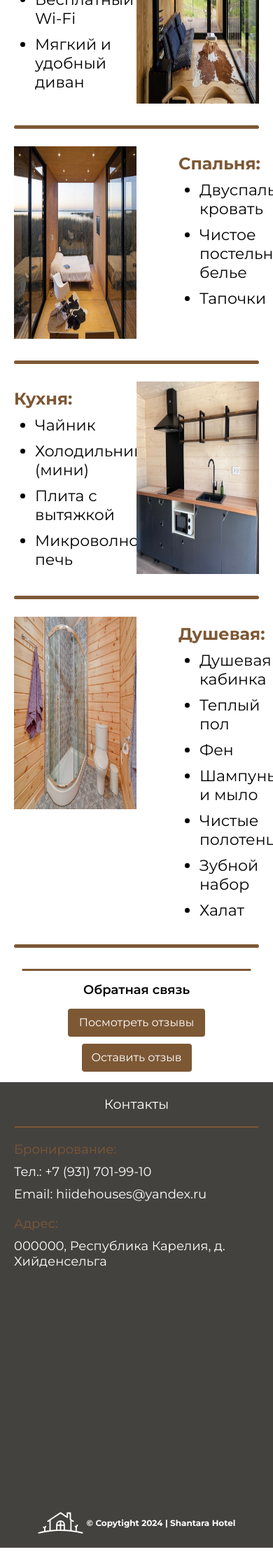
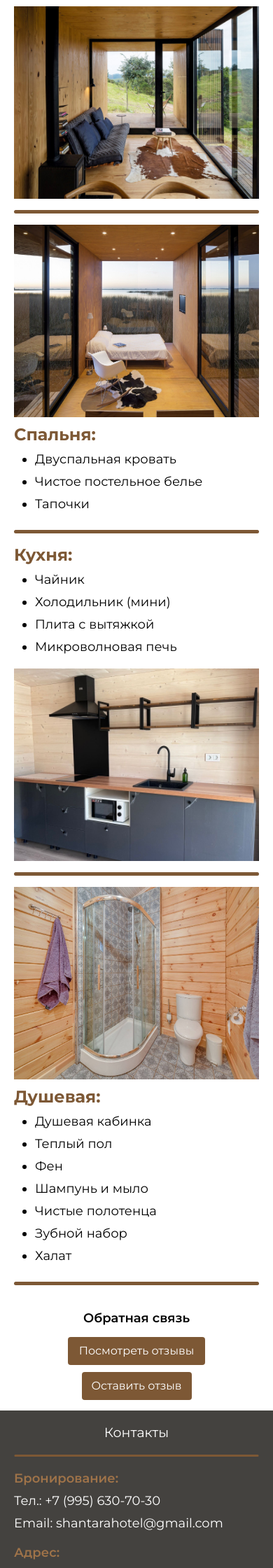
Before and after one commit to exPriceD/ShantaraHotel, a Python web app: template frontend/templates/index.html in a window 390 px wide. Shown: the part 1760-4000 px from the top of the page at 70% size. Before the commit the page ends 3971 px from the top, so only its background shows below. Run offline with Jinja, Linux system fonts and the light colour scheme; the template is opened without the code that fills it, so the values that code supplies are empty; some libraries are stand-ins or nearby versions.

Commit message:
[feet]: Added adaptive for rooms block

```diff
--- a/frontend/static/css/index.css
+++ b/frontend/static/css/index.css
@@ -947,9 +947,9 @@ li .img {
 .h2 {
     margin: 0;
     font-size: 22px;
-    font-weight: 400;
+    font-weight: 600;
     font-family: inherit;
-    color: #7d5835;
+    color: #9f7349;
 }
 
 .email,
@@ -1004,7 +1004,6 @@ li .img {
 }
 
 .refrigerator-symbol-parent {
-    width: 271px;
     gap: 40px;
     min-width: 271px;
 }
@@ -1112,6 +1111,60 @@ li .img {
     width: 600px;
 }
 
+.komnats {
+    flex-direction: column;
+    width: 1150px;
+    gap: 25px
+}
+
+.komnats-descriptions {
+    text-align: left;
+    font-size: 22px;
+}
+
+.komnats-descriptions h5 {
+    color: #7d5835;
+    font-size: 24px;
+    margin: 10px 0 10px 0;
+}
+
+.komnats-descriptions ul {
+    padding-inline-start: 30px;
+    margin: 10px 0 10px 0;
+}
+
+.komnats-descriptions li {
+    margin: 10px 0 5px 0;
+}
+
+.line {
+    width: 100%;
+    height: 5px;
+    background-color: #7d5835;
+    border-radius: 5px;
+}
+
+.desc-image {
+    width: 50%;
+}
+
+.desc-text {
+    width: 50%;
+}
+
+.upper {
+    display: none;
+}
+.down {
+    display: flex;
+}
+
+.rooms {
+    display: flex; flex-direction: row; width: 100%; justify-content: center;
+}
+.div-list {
+    padding-left: 60px;
+}
 @media screen and (max-width: 1200px) {
     .description,
     .images {
@@ -1126,8 +1179,42 @@ li .img {
     .frame-group {
         gap: 33px;
     }
-}
-
+    .desc-text {
+        width: 40%;
+    }
+}
+@media screen and (max-width: 1090px) {
+    .rooms {
+        flex-direction: column;
+        align-items: center;
+    }
+    .div-list {
+        padding-left: 0;
+    }
+    .desc-image {
+        display: flex;
+        justify-content: center;
+        width: 100%;
+    }
+    .desc-text {
+        display: flex;
+        width: 575px;
+    }
+
+    .komnats-descriptions h5 {
+        margin: 0 0 10px 0;
+    }
+
+    .frame-group {
+        gap: 15px;
+    }
+    .ul-list {
+        font-size: 18px;
+    }
+    .rooms {
+        gap: 10px;
+    }
+}
 @media screen and (max-width: 1050px) {
     .shantara-hotel {
         font-size: 40px;
@@ -1146,6 +1233,12 @@ li .img {
     }
 }
 
+@media screen and (max-width: 1000px) {
+    .slider-image {
+        height: 400px;
+        width: 600px;
+    }
+}
 @media screen and (max-width: 750px) {
 
 
@@ -1186,10 +1279,6 @@ li .img {
         gap: 16px;
     }
 
-    .refrigerator-symbol-parent {
-        flex: 1;
-    }
-
     .bathroom-icons {
         flex-wrap: wrap;
         gap: 20px;
@@ -1212,6 +1301,9 @@ li .img {
         height: 350px;
         width: 500px;
     }
+    .desc-text {
+        width: 500px;
+    }
 }
 
 @media screen and (max-width: 540px) {
@@ -1231,6 +1323,11 @@ li .img {
         gap: 15px;
     }
 
+    .desc-text {
+        justify-content: flex-start;
+        width: 400px;
+    }
+
     .frame-parent {
         gap: 133px;
     }
@@ -1298,6 +1395,10 @@ li .img {
 
     .main {
         gap: 15px;
+    }
+    .desc-text {
+        justify-content: flex-start;
+        width: 350px;
     }
 }
 
@@ -2052,53 +2153,6 @@ li .img {
     background-color: #fb6c6c;
 }
 
-.komnats {
-    flex-direction: column;
-    width: 1150px;
-    gap: 25px
-}
-
-.komnats-descriptions {
-    text-align: left;
-    font-size: 22px;
-}
-
-.komnats-descriptions h5 {
-    color: #7d5835;
-    font-size: 24px;
-    margin: 10px 0 10px 0;
-}
-
-.komnats-descriptions ul {
-    padding-inline-start: 30px;
-    margin: 10px 0 10px 0;
-}
-
-.komnats-descriptions li {
-    margin: 10px 0 5px 0;
-}
-
-.line {
-    width: 100%;
-    height: 5px;
-    background-color: #7d5835;
-    border-radius: 5px;
-}
-
-.desc-image {
-    width: 50%;
-}
-
-.desc-text {
-    width: 50%;
-}
-
-.upper {
-    display: none;
-}
-.down {
-    display: flex;
-}
 
 @media screen and (max-width: 850px) {
     .frame-parent1 {
--- a/frontend/templates/index.html
+++ b/frontend/templates/index.html
@@ -32,7 +32,7 @@
                 </div>
                 <div class="phone">
                     <img class="feather-icons-phone-call" alt="" src="../static/public/feather-icons--phonecall.svg"/>
-                    <b class="b">+7 (931) 701-99-10</b>
+                    <b class="b">+7 (995) 630-70-30</b>
                 </div>
             </header>
             <div class="name">
@@ -111,30 +111,30 @@
         </div>
         <div class="frame-group komnats">
             <div class="line"></div>
-            <div style="display: flex; flex-direction: row; width: 100%">
+            <div class="rooms">
                 <div class="komnats-descriptions desc-text">
                     <div>
                         <h5>Гостиная:</h5>
-                        <ul>
+                        <ul class="ul-list">
                             <li>Современный телевизор</li>
                             <li>Бесплатный Wi-Fi</li>
                             <li>Мягкий и удобный диван</li>
                         </ul>
                     </div>
                 </div>
-                <div class="komnats-descriptions desc-text">
-                    <img class="slider-image" src="../static/public/gost.jpg" alt="" style="width: 100%">
+                <div class="komnats-descriptions desc-image">
+                    <img class="slider-image" src="../static/public/gost.jpg" alt="" style="max-width: 575px;">
                 </div>
             </div>
             <div class="line"></div>
-            <div style="display: flex; flex-direction: row; width: 100%">
+            <div class="rooms">
                 <div class="komnats-descriptions desc-image">
-                    <img class="slider-image" src="../static/public/spal.jpg" alt="" style="width: 100%">
+                    <img class="slider-image" src="../static/public/spal.jpg" alt="" style="max-width: 575px;">
                 </div>
                 <div class="komnats-descriptions desc-text">
-                    <div style="padding-left: 60px">
+                    <div class="div-list">
                         <h5>Спальня:</h5>
-                        <ul>
+                        <ul class="ul-list">
                             <li>Двуспальная кровать</li>
                             <li>Чистое постельное белье</li>
                             <li>Тапочки</li>
@@ -143,11 +143,11 @@
                 </div>
             </div>
             <div class="line"></div>
-            <div style="display: flex; flex-direction: row; width: 100%">
+            <div class="rooms">
                 <div class="komnats-descriptions desc-text">
                     <div>
                         <h5>Кухня:</h5>
-                        <ul>
+                        <ul class="ul-list">
                             <li>Чайник</li>
                             <li>Холодильник (мини)</li>
                             <li>Плита с вытяжкой</li>
@@ -156,18 +156,18 @@
                     </div>
                 </div>
                 <div class="komnats-descriptions desc-image">
-                    <img class="slider-image" src="../static/public/kitchen.jpg" alt="" style="width: 100%">
+                    <img class="slider-image" src="../static/public/kitchen.jpg" alt="" style="max-width: 575px;">
                 </div>
             </div>
             <div class="line"></div>
-            <div style="display: flex; flex-direction: row; width: 100%">
+            <div class="rooms">
                 <div class="komnats-descriptions desc-image">
-                    <img class="slider-image" src="../static/public/bathroom.jpg" alt="" style="width: 100%">
+                    <img class="slider-image" src="../static/public/bathroom.jpg" alt="" style="max-width: 575px;">
                 </div>
                 <div class="komnats-descriptions desc-text">
-                    <div style="padding-left: 60px">
+                    <div class="div-list">
                         <h5>Душевая:</h5>
-                        <ul>
+                        <ul class="ul-list">
                             <li>Душевая кабинка</li>
                             <li>Теплый пол</li>
                             <li>Фен</li>
@@ -187,7 +187,6 @@
     </section>
     <section class="desktop-8-child">
         <div class="vector-group">
-            <img class="frame-item" alt="" src="../static/public/line-14-1.svg"/>
             <h3 class="h35">Обратная связь</h3>
             <div class="hiide-houses-logo">
                 <button class="button2">
@@ -210,18 +209,17 @@
             <div class="refrigerator-symbol-parent">
                 <div class="refrigerator-symbol">
                     <h2 class="h2">Бронирование:</h2>
-                    <div class="phone1">Тел.: +7 (931) 701-99-10</div>
-                    <h3 class="email">Email: hiidehouses@yandex.ru</h3>
+                    <div class="phone1">Тел.: +7 (995) 630-70-30</div>
+                    <h3 class="email">Email: shantarahotel@gmail.com</h3>
                 </div>
                 <div class="container">
-                    <h2 class="h21">Адрес:</h2>
+                    <h2 class="h21" style="font-weight: 600; color: #9f7349;">Адрес:</h2>
                     <h3 class="addres1">
-                        000000, Республика Карелия, д. Хийденсельга
+                        Республика Карелия, д. Хийденсельга
                     </h3>
                 </div>
             </div>
-            <iframe src="https://yandex.ru/map-widget/v1/?um=constructor%3A0a969d7f05eba6276f266bfd4cf77a6cb62c2099ee5cc1cbf713e6c41964dbca&amp;source=constructor"
-                    width="424" height="302" frameborder="0"></iframe>
+            <iframe src="https://yandex.ru/map-widget/v1/?um=constructor%3Aa2795c566207f7f89c82c204b208b23d566f8d1744a876a496a32409d53f880c&amp;source=constructor" width="424" height="302" frameborder="0"></iframe>
         </div>
         <div class="footer-inner">
             <div class="contact-data-parent">
@@ -367,8 +365,8 @@
                     <div style="display: flex; flex-direction: column; width: 300px; padding-top: 15px;">
                         <h2 style=" width: 300px; ">Связь с нами:</h2>
                         <ul style=" width: 300px;">
-                            <li>Почта: <a href="mailto:ShantaraHotel@mail.ru">ShantaraHotel@mail.ru</a></li>
-                            <li>Телефон: <a href="tel:+79317019910">+7 (931) 701-99-10</a></li>
+                            <li>Почта: <a href="mailto:ShantaraHotel@mail.ru">shantarahotel@gmail.com</a></li>
+                            <li>Телефон: <a href="tel:+79317019910">+7 (995) 630-70-30</a></li>
                         </ul>
                     </div>
                 </div>
@@ -386,8 +384,14 @@
                     </ul>
                 </div>
             </div>
-            <div style="width: 100%; display: flex; justify-content: center;">
-                <button class="button7" onclick="createSummaryBlock()">
+            <div style="width: 100%; display: flex; justify-content: center; flex-direction: column; align-items: center; gap:10px">
+                <div>
+                    <input type="checkbox" id="consentCheckbox" name="consent" required>
+                    <label for="consentCheckbox" style="padding-left: 5px;">Я согласен на обработку моих персональных данных согласно
+                    <a href="/privacy" target="_blank">Политике в отношении обработки персональных данных</a>.</label>
+                    <br>
+                </div>
+                <button class="button7" onclick="createSummaryBlock()" style="max-width: 300px;">
                     <div class="button8">Забронировать</div>
                 </button>
             </div>
```
